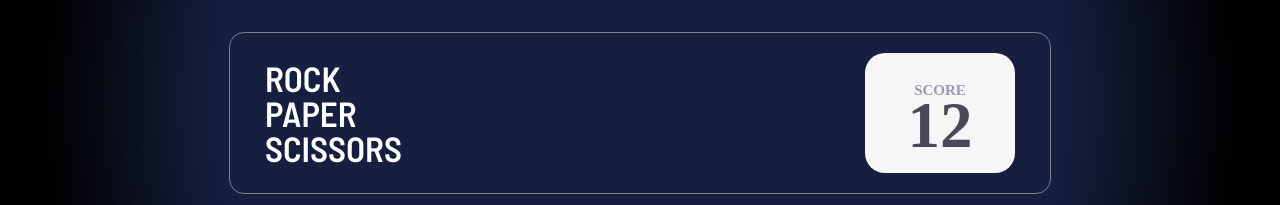
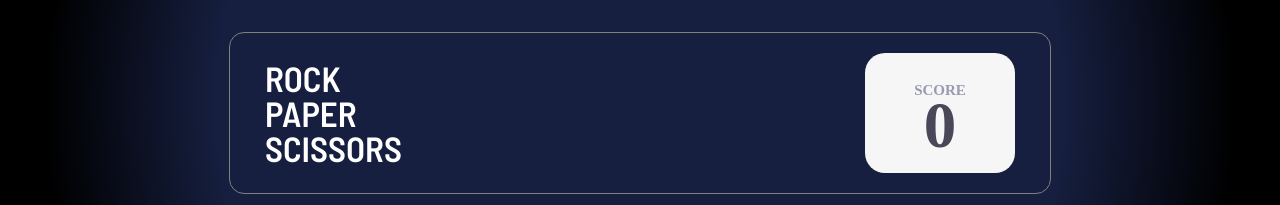
Before and after one commit to KadirDolek/RockScissorPaper-KD, a React (Vite) app: page / in a window 1280 px wide. Shown: the top 205 px of the page. Built offline with nearby package versions, Linux system fonts and the light colour scheme; a web font is replaced by a local one.

Commit message:
props point

```diff
--- a/src/App.jsx
+++ b/src/App.jsx
@@ -1,11 +1,17 @@
+import { useState } from 'react'
 import './App.css'
 import Header from './Components/Header/Header'
 
+
 function App() {
 
+  const [point, setPoint] = useState(0)
+
+
   return (
+
     <>
-      <Header/>
+      <Header point={point}/>
     </>
   )
 }
--- a/src/Components/Header/Header.jsx
+++ b/src/Components/Header/Header.jsx
@@ -1,6 +1,6 @@
 import './Header.css'
 
-export default function Header(){
+export default function Header({point}){
 
 
 
@@ -13,7 +13,7 @@ export default function Header(){
             </div>
             <div id='header3'>
                 <p>SCORE</p>
-                <span>12</span>
+                <span>{point}</span>
             </div>
         </div>
     )
```
